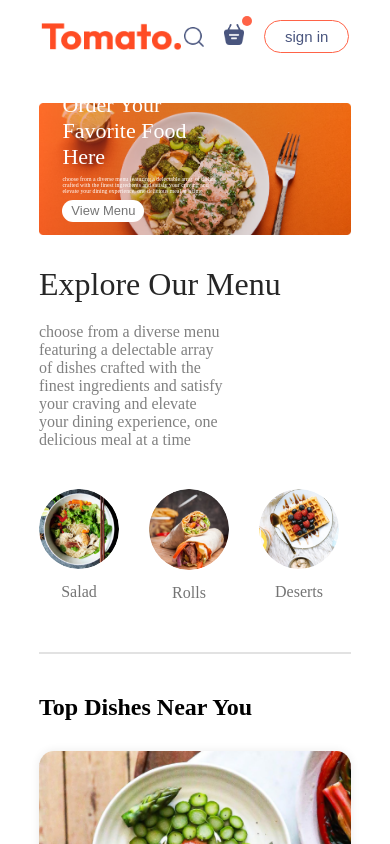
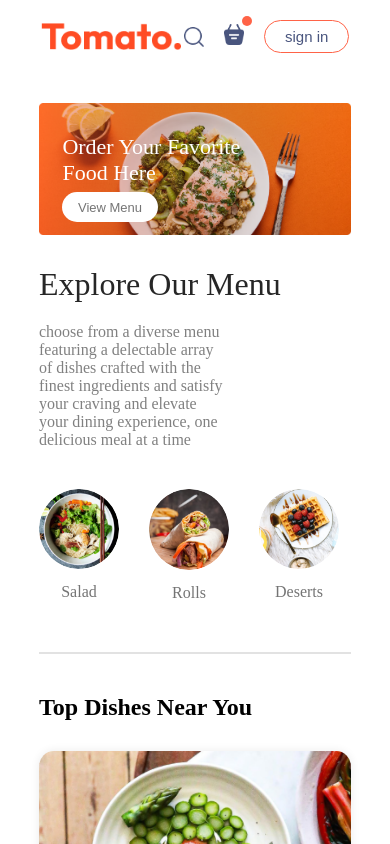
Before and after one commit to Alene-Ayenew/DliveryApp, a React (Vite) app in the folder frontend/: page / in a window 390 px wide. Shown: the top 844 px of the page. Built offline with nearby package versions, Linux system fonts and the light colour scheme.

Commit message:
making responsive header component

```diff
--- a/frontend/src/Components/Header/Header.css
+++ b/frontend/src/Components/Header/Header.css
@@ -34,3 +34,21 @@
     font-size: max(1vw,13px);
     background-color: white;
 }
+@media(max-width:1050px){
+
+    .header-content{
+        max-width: 45%;
+    }
+}
+@media(max-width:750px){
+
+    .header-content{
+        max-width: 65%;
+    }
+    .header-content p{
+       display: none;
+    }
+    .header-content button{
+        padding: 2vw 4vw;
+    }
+}
```
